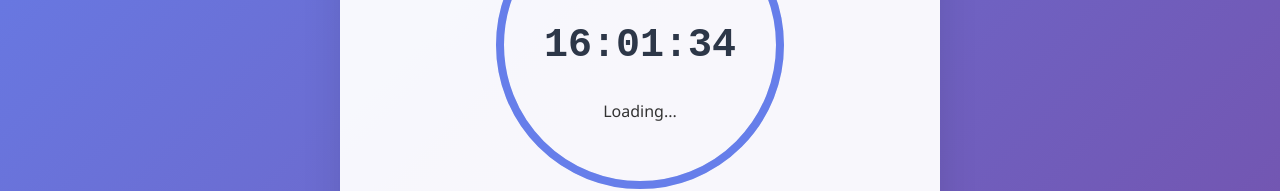
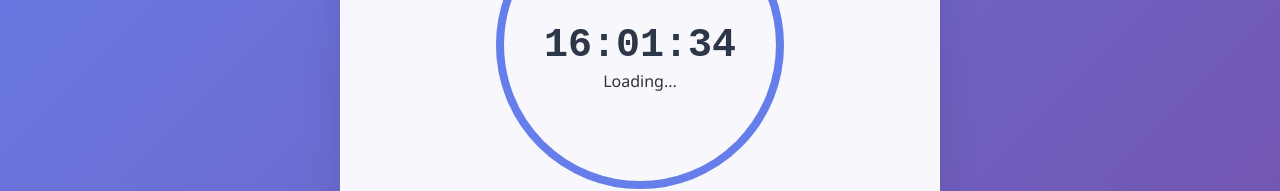
Before and after one commit to Minefan07/whenclassends, a plain HTML site: page index.html in a window 1280 px wide. Shown: the part 293-484 px from the top of the page. Drawn offline with Linux system fonts and the light colour scheme.

Commit message:
Update index.html

```diff
--- a/index.html
+++ b/index.html
@@ -144,10 +144,10 @@
             font-weight: bold;
         }
 
-        .percent {
+        .percent-text {
             font-size: 1.0em;
             position: relative;
-            top: -100px;
+            top: -130px;
         }
     </style>
 </head>
@@ -162,7 +162,7 @@
                     <circle class="progress-ring progress" cx="150" cy="150" r="140" id="progressCircle"></circle>
                 </svg>
                 <div class="timer-text" id="timer">--:--:--</div>
-                <span class="percent">Loading...</span>
+                <span class="percent-text" id="percent">Loading...</span>
             </div>
             <div class="timer-display" id="periodName">Loading...</div>
         </div>
@@ -499,7 +499,9 @@
                 statusElement.textContent = `Time remaining:`;
                 periodNameElement.textContent = currentPeriod.name;
                 timerElement.textContent = formatDuration(timeUntilNext);
+
                 percentElement.textContent = "[" + Math.round(100 * ((totalPeriodTime - timeUntilNext)/totalPeriodTime)) + "% elapsed]";
+
                 updateProgressBar(totalPeriodTime - timeUntilNext, totalPeriodTime);
             } else if (nextPeriod) {
                 if (currentTime < parseTime(todaySchedule.periods[0].start)) {
```
